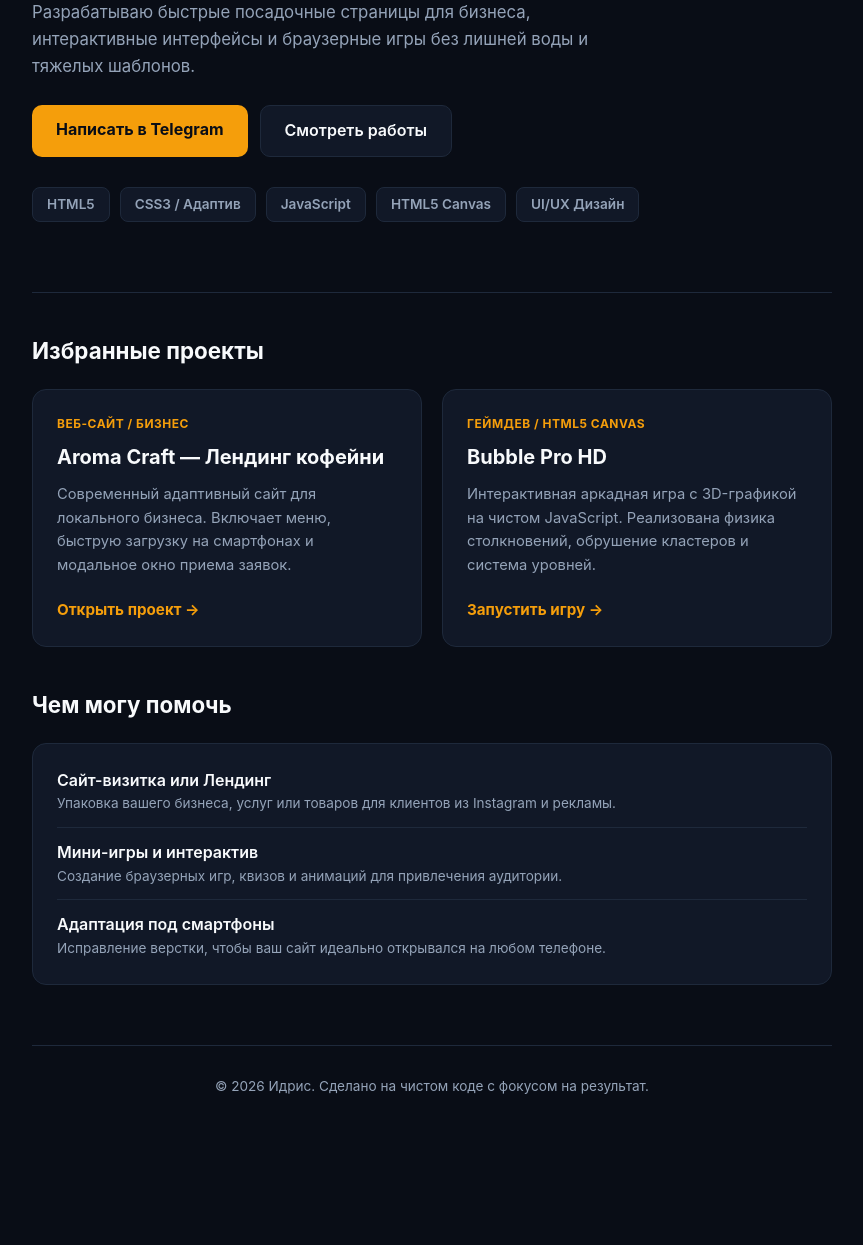
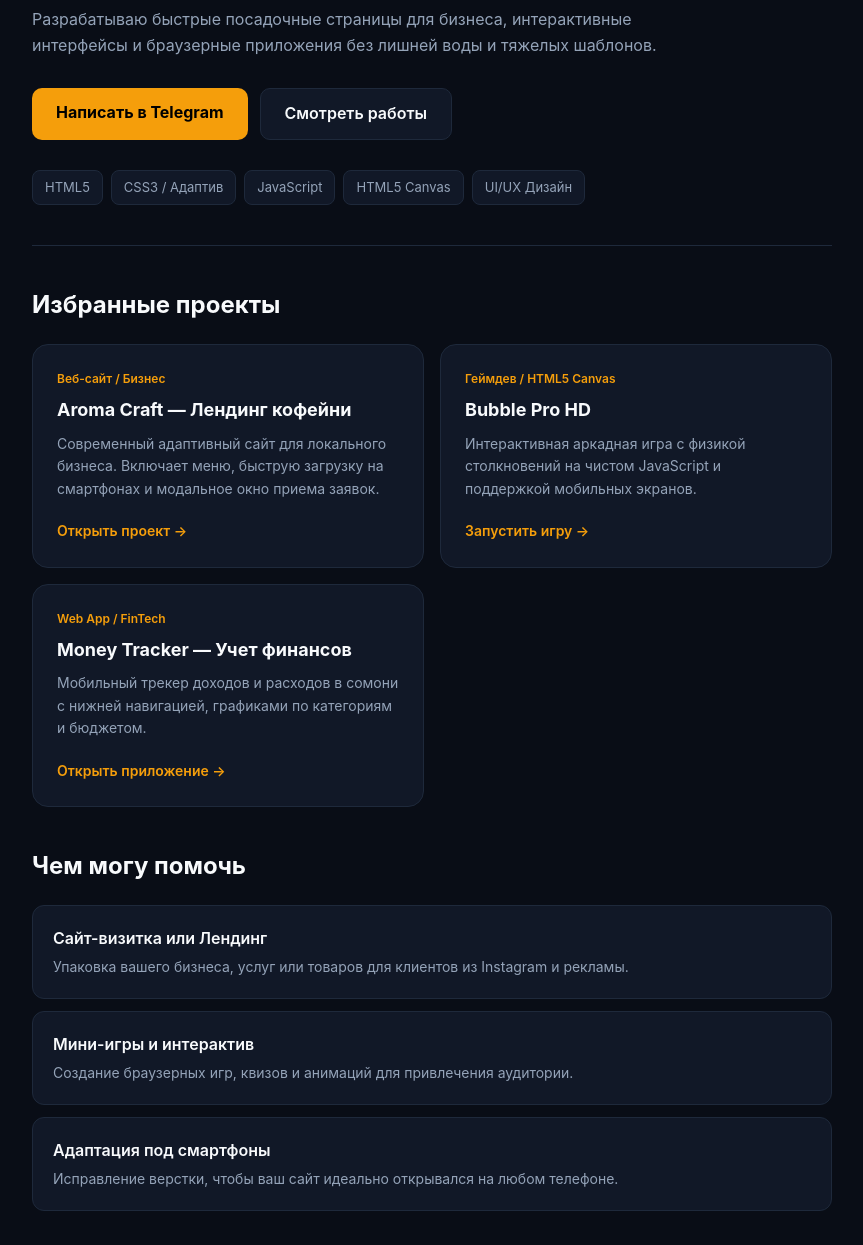
Before and after one commit to idristik-bot/Portfolio, a plain HTML site: page index.html in a window 1280 px wide. Shown: the part 244-1489 px from the top of the page, without its empty margins (208-1071 px from the left). Before the commit the page ends 1392 px from the top, so only its background shows below. Drawn offline with Linux system fonts and the light colour scheme.

Commit message:
Add files via upload

```diff
--- a/index.html
+++ b/index.html
@@ -47,181 +47,154 @@
             background: var(--accent-glow);
             color: var(--accent);
             padding: 5px 12px;
+            font-size: 13px;
+            font-weight: 600;
             border-radius: 20px;
-            font-size: 0.85rem;
-            font-weight: 700;
-            margin-bottom: 15px;
-            border: 1px solid rgba(245, 158, 11, 0.4);
+            margin-bottom: 20px;
         }
 
         h1 {
-            font-size: 2.2rem;
+            font-size: 36px;
             font-weight: 800;
-            margin-bottom: 12px;
+            margin-bottom: 15px;
             letter-spacing: -0.5px;
         }
 
         .subtitle {
+            font-size: 16px;
             color: var(--text-dim);
-            font-size: 1.05rem;
-            max-width: 600px;
-            margin-bottom: 25px;
+            margin-bottom: 30px;
+            max-width: 650px;
         }
 
         .cta-group {
             display: flex;
             gap: 12px;
+            margin-bottom: 30px;
             flex-wrap: wrap;
         }
 
         .btn-primary {
             background: var(--accent);
-            color: #090d16;
+            color: #000;
             padding: 12px 24px;
             border-radius: 10px;
             font-weight: 700;
             text-decoration: none;
-            transition: transform 0.2s, box-shadow 0.2s;
-            display: inline-block;
-        }
-
-        .btn-primary:active {
-            transform: scale(0.96);
+            transition: 0.2s;
         }
 
         .btn-secondary {
             background: var(--surface);
             color: var(--text);
+            border: 1px solid var(--border);
             padding: 12px 24px;
             border-radius: 10px;
             font-weight: 600;
             text-decoration: none;
-            border: 1px solid var(--border);
-            transition: background 0.2s;
+            transition: 0.2s;
         }
 
-        /* Навыки */
         .skills {
             display: flex;
-            gap: 10px;
+            gap: 8px;
             flex-wrap: wrap;
-            margin: 30px 0;
         }
 
         .skill-tag {
             background: var(--surface);
+            border: 1px solid var(--border);
             color: var(--text-dim);
-            padding: 6px 14px;
+            padding: 6px 12px;
             border-radius: 8px;
-            font-size: 0.85rem;
-            font-weight: 600;
-            border: 1px solid var(--border);
+            font-size: 13px;
         }
 
-        /* Секция проектов */
+        /* Проекты */
         .section-title {
-            font-size: 1.4rem;
+            font-size: 24px;
+            margin: 40px 0 20px;
             font-weight: 700;
-            margin: 40px 0 20px;
-            display: flex;
-            align-items: center;
-            gap: 10px;
         }
 
         .projects-grid {
             display: grid;
-            grid-template-columns: repeat(auto-fit, minmax(300px, 1fr));
-            gap: 20px;
+            grid-template-columns: 1fr;
+            gap: 16px;
+            margin-bottom: 40px;
         }
 
         .project-card {
             background: var(--surface);
             border: 1px solid var(--border);
-            border-radius: 14px;
+            border-radius: 16px;
             padding: 24px;
             display: flex;
             flex-direction: column;
             justify-content: space-between;
-            transition: border-color 0.3s, transform 0.2s;
-        }
-
-        .project-card:hover {
-            border-color: var(--accent);
         }
 
         .project-tag {
-            font-size: 0.75rem;
-            text-transform: uppercase;
+            font-size: 12px;
             color: var(--accent);
-            font-weight: 700;
-            letter-spacing: 0.5px;
+            font-weight: 600;
             margin-bottom: 8px;
         }
 
         .project-card h3 {
-            font-size: 1.25rem;
-            margin-bottom: 10px;
+            font-size: 18px;
+            margin-bottom: 8px;
         }
 
         .project-card p {
+            font-size: 14px;
             color: var(--text-dim);
-            font-size: 0.92rem;
             margin-bottom: 20px;
         }
 
         .project-link {
             color: var(--accent);
             text-decoration: none;
-            font-weight: 700;
-            font-size: 0.95rem;
-            display: inline-flex;
-            align-items: center;
-            gap: 5px;
+            font-weight: 600;
+            font-size: 14px;
         }
 
         /* Услуги */
         .services-list {
-            background: var(--surface);
-            border: 1px solid var(--border);
-            border-radius: 14px;
-            padding: 24px;
-            margin-top: 20px;
+            display: grid;
+            gap: 12px;
+            margin-bottom: 40px;
         }
 
         .service-item {
-            padding: 12px 0;
-            border-bottom: 1px solid var(--border);
-            display: flex;
-            justify-content: space-between;
-            align-items: center;
-            gap: 15px;
-        }
-
-        .service-item:last-child {
-            border-bottom: none;
-            padding-bottom: 0;
-        }
-
-        .service-item:first-child {
-            padding-top: 0;
+            background: var(--surface);
+            border: 1px solid var(--border);
+            padding: 20px;
+            border-radius: 12px;
         }
 
         .service-name {
             font-weight: 600;
+            margin-bottom: 4px;
         }
 
         .service-desc {
+            font-size: 14px;
             color: var(--text-dim);
-            font-size: 0.85rem;
         }
 
         footer {
-            margin-top: 60px;
+            text-align: center;
             padding: 30px 0;
             border-top: 1px solid var(--border);
-            text-align: center;
             color: var(--text-dim);
-            font-size: 0.85rem;
+            font-size: 13px;
+        }
+
+        @media(min-width: 600px) {
+            .projects-grid {
+                grid-template-columns: repeat(2, 1fr);
+            }
         }
     </style>
 </head>
@@ -231,10 +204,9 @@
         <header>
             <div class="badge">● Открыт к заказам</div>
             <h1>Привет, я Идрис.<br>Создаю сайты и веб-игры.</h1>
-            <p class="subtitle">Разрабатываю быстрые посадочные страницы для бизнеса, интерактивные интерфейсы и браузерные игры без лишней воды и тяжелых шаблонов.</p>
+            <p class="subtitle">Разрабатываю быстрые посадочные страницы для бизнеса, интерактивные интерфейсы и браузерные приложения без лишней воды и тяжелых шаблонов.</p>
 
             <div class="cta-group">
-                <!-- ЗАМЕНИ твой_ник НА СВОЙ ЮЗЕРНЕЙМ В TELEGRAM -->
                 <a href="https://t.me/nt11n" target="_blank" class="btn-primary">Написать в Telegram</a>
                 <a href="#projects" class="btn-secondary">Смотреть работы</a>
             </div>
@@ -250,48 +222,50 @@
 
         <h2 class="section-title" id="projects">Избранные проекты</h2>
         <div class="projects-grid">
-            <!-- Проект 1 -->
+            <!-- Проект 1: Кофейня -->
             <div class="project-card">
                 <div>
                     <div class="project-tag">Веб-сайт / Бизнес</div>
                     <h3>Aroma Craft — Лендинг кофейни</h3>
                     <p>Современный адаптивный сайт для локального бизнеса. Включает меню, быструю загрузку на смартфонах и модальное окно приема заявок.</p>
                 </div>
-                <!-- Ссылка на файл с лендингом, если они в одной папке -->
                 <a href="coffee.html" class="project-link">Открыть проект →</a>
             </div>
 
-            <!-- Проект 2 -->
+            <!-- Проект 2: Игра -->
             <div class="project-card">
                 <div>
                     <div class="project-tag">Геймдев / HTML5 Canvas</div>
                     <h3>Bubble Pro HD</h3>
-                    <p>Интерактивная аркадная игра с 3D-графикой на чистом JavaScript. Реализована физика столкновений, обрушение кластеров и система уровней.</p>
+                    <p>Интерактивная аркадная игра с физикой столкновений на чистом JavaScript и поддержкой мобильных экранов.</p>
                 </div>
-                <!-- Ссылка на файл с игрой, если они в одной папке -->
                 <a href="game.html" class="project-link">Запустить игру →</a>
+            </div>
+
+            <!-- Проект 3: Учет финансов -->
+            <div class="project-card">
+                <div>
+                    <div class="project-tag">Web App / FinTech</div>
+                    <h3>Money Tracker — Учет финансов</h3>
+                    <p>Мобильный трекер доходов и расходов в сомони с нижней навигацией, графиками по категориям и бюджетом.</p>
+                </div>
+                <a href="finance.html" class="project-link">Открыть приложение →</a>
             </div>
         </div>
 
         <h2 class="section-title">Чем могу помочь</h2>
         <div class="services-list">
             <div class="service-item">
-                <div>
                 <div class="service-name">Сайт-визитка или Лендинг</div>
                 <div class="service-desc">Упаковка вашего бизнеса, услуг или товаров для клиентов из Instagram и рекламы.</div>
             </div>
-            </div>
             <div class="service-item">
-                <div>
                 <div class="service-name">Мини-игры и интерактив</div>
                 <div class="service-desc">Создание браузерных игр, квизов и анимаций для привлечения аудитории.</div>
             </div>
-            </div>
             <div class="service-item">
-                <div>
                 <div class="service-name">Адаптация под смартфоны</div>
                 <div class="service-desc">Исправление верстки, чтобы ваш сайт идеально открывался на любом телефоне.</div>
-                </div>
             </div>
         </div>
 
```
Lines whose indentation alone changed are shown as unchanged.
